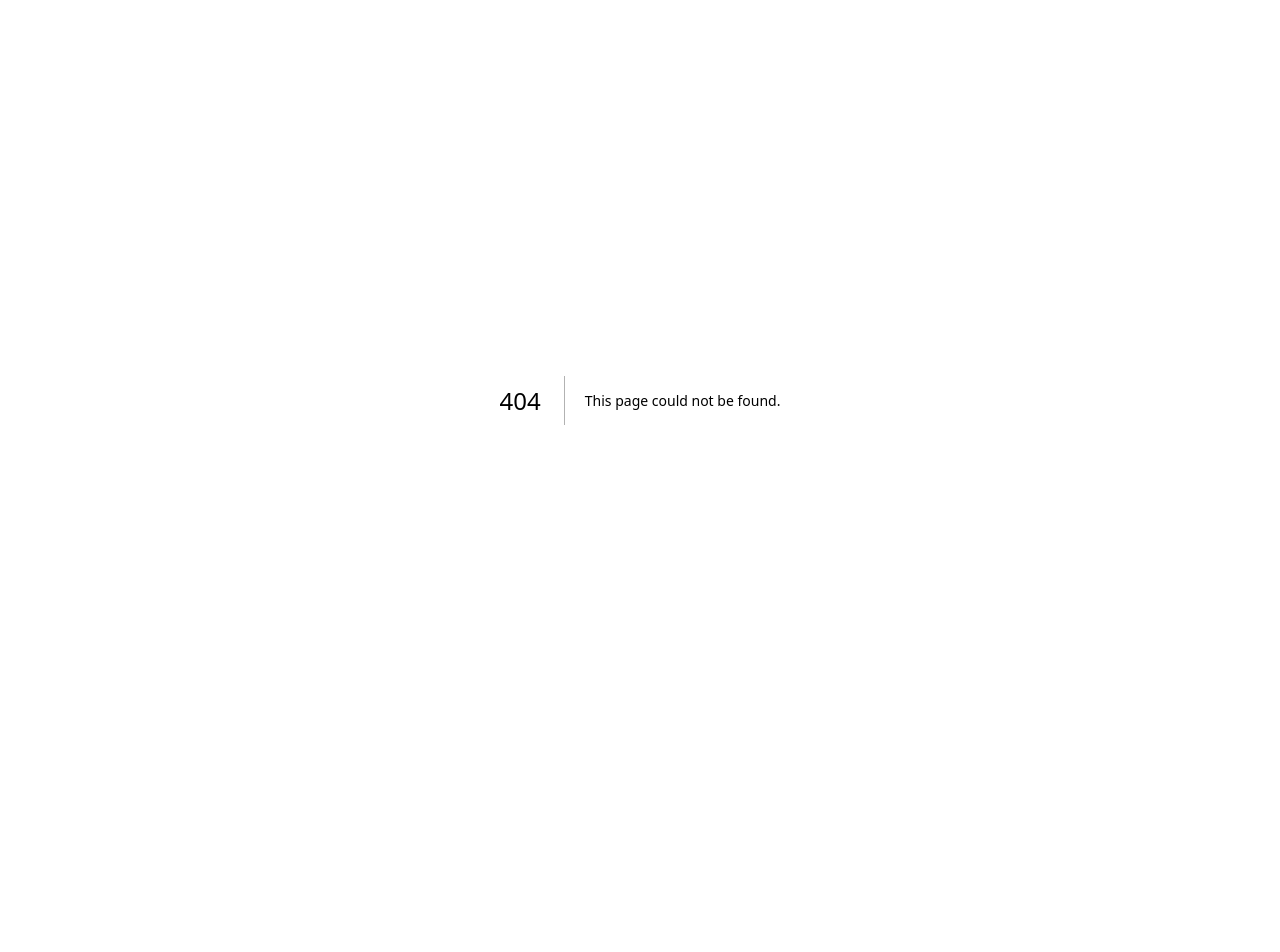
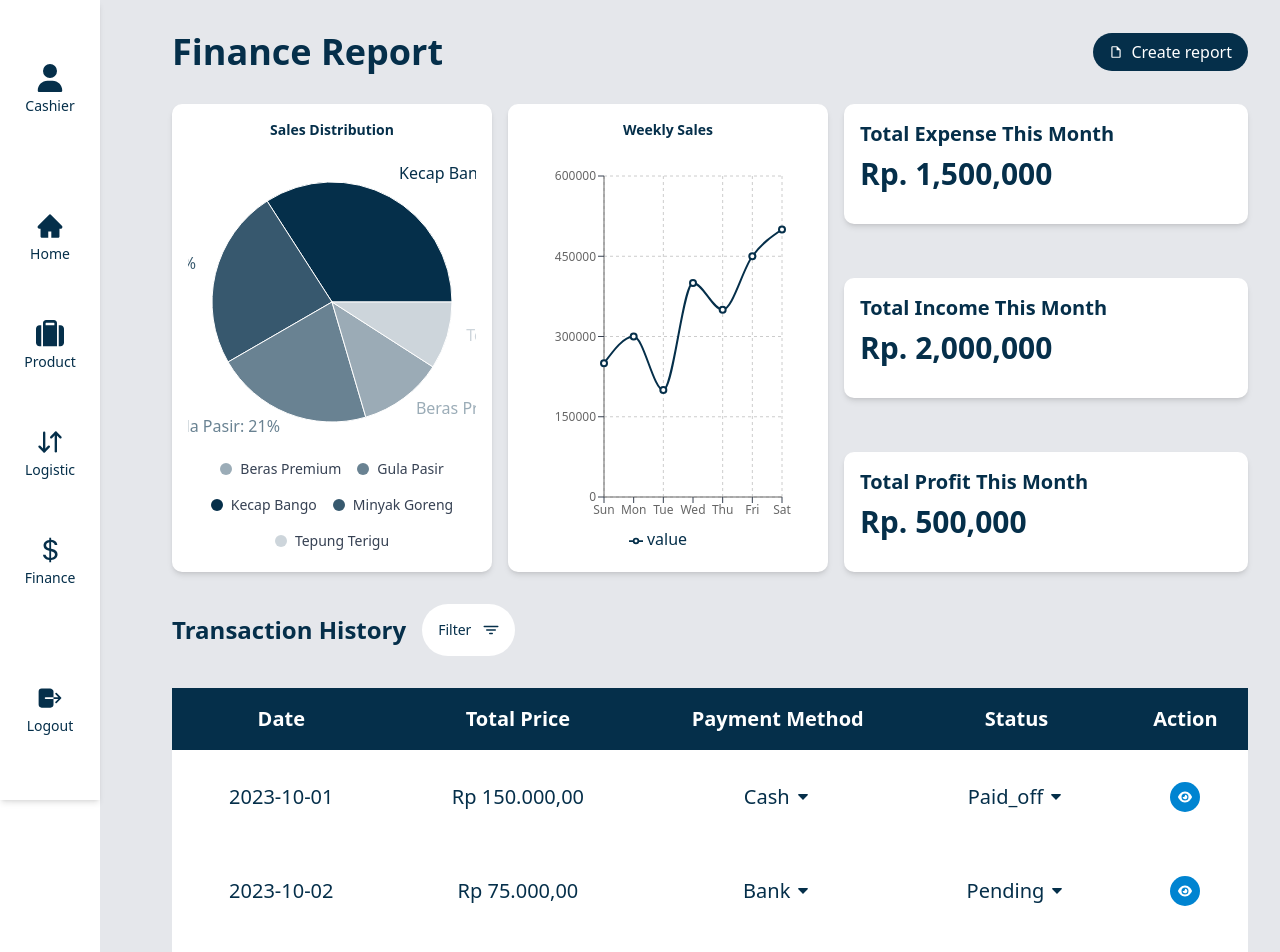
Before and after one commit to Panjiiiiiii/study-case-retail-app, a Next.js app: page /admin/finance in a window 1280 px wide. Before the commit this address had no page. Shown: the top 952 px of the page. Before the commit the page ends 800 px from the top, so only its background shows below. Built offline with nearby package versions, Linux system fonts and the light colour scheme.

Commit message:
Add finance report page with line and pie charts, transaction table, and summary cards

```diff
--- /dev/null
+++ b/src/app/admin/finance/fragments/line-chart.jsx
@@ -0,0 +1,18 @@
+import { LineChartComponent } from "../../components/chart"
+
+export default function LineChart() {
+    const data = [
+        {name: 'Sun', value: 250000},
+        {name: 'Mon', value: 300000},
+        {name: 'Tue', value: 200000},
+        {name: 'Wed', value: 400000},
+        {name: 'Thu', value: 350000},
+        {name: 'Fri', value: 450000},
+        {name: 'Sat', value: 500000},
+    ]
+    return (
+        <>
+            <LineChartComponent data={data} title="Weekly Sales" className="flex-1 w-full"/>
+        </>
+    )
+};
--- /dev/null
+++ b/src/app/admin/finance/fragments/pie-chart.jsx
@@ -0,0 +1,17 @@
+import { PieChartComponent } from "../../components/chart"
+
+export default function PieChart() {
+    const data = [
+        { name: 'Kecap Bango', value: 45 },
+        { name: 'Minyak Goreng', value: 32 },
+        { name: 'Gula Pasir', value: 28 },
+        { name: 'Beras Premium', value: 15 },
+        { name: 'Tepung Terigu', value: 12 },
+    ]
+
+    return (
+        <>
+            <PieChartComponent data={data} title="Sales Distribution" className="flex-1 w-full"/>
+        </>
+    );
+};
--- /dev/null
+++ b/src/app/admin/finance/fragments/table.jsx
@@ -0,0 +1,101 @@
+"use client";
+
+import { Button } from "@/components/ui/Button";
+import { H1 } from "@/components/ui/Text";
+import { useState } from "react";
+import { FaEye, FaMagnifyingGlass, FaPlus, FaTrash } from "react-icons/fa6";
+
+import { TiArrowSortedDown } from "react-icons/ti";
+import Pagination from "../../components/pagination";
+
+export default function TableTransaction(params) {
+    const [currentPage, setCurrentPage] = useState(1);
+    const itemsPerPage = 3;
+    const logistic = [
+        {
+            date: "2023-10-01",
+            total_price : 150000,
+            payment_method: "Cash",
+            status: "Paid_off",
+        },
+        {
+            date: "2023-10-02",
+            total_price : 75000,
+            payment_method: "Bank",
+            status: "Pending",
+        },
+        {
+            date: "2023-10-03",
+            total_price : 300000,
+            payment_method: "Credit Card",
+            status: "Paid_off",
+        },
+        {
+            date: "2023-10-04",
+            total_price : 120000,
+            payment_method: "Cash",
+            status: "Pending",
+        },
+        {
+            date: "2023-10-05",
+            total_price : 225000,
+            payment_method: "Bank",
+            status: "Paid_off",
+        },
+        {
+            date: "2023-10-06",
+            total_price : 225000,
+            payment_method: "Credit Card",
+            status: "Pending",
+        }
+    ];
+
+    const startIndex = (currentPage - 1) * itemsPerPage;
+    const paginatedItems = logistic.slice(startIndex, startIndex + itemsPerPage);
+    return (
+        <>
+        <table>
+            <thead>
+                <tr className="bg-sky-950">
+                    <th className="p-4 text-white text-[20px] text-center">Date</th>
+                    <th className="p-4 text-white text-[20px] text-center">Total Price</th>
+                    <th className="p-4 text-white text-[20px] text-center">Payment Method</th>
+                    <th className="p-4 text-white text-[20px] text-center">Status</th>
+                    <th className="p-4 text-white text-[20px] text-center">Action</th>
+                </tr>
+            </thead>
+            <tbody>
+                {paginatedItems.map((item, index) => (
+                    <tr key={index} className="bg-white text-center">
+                        <td className="p-8 text-[20px] text-sky-950 text-center">{item.date}</td>
+                        <td className="p-8 text-[20px] text-sky-950 text-center">{item.total_price.toLocaleString('id-ID', { style: 'currency', currency: 'IDR' })}</td>
+                        <td className="p-8 text-[20px] text-sky-950 text-center">
+                            <div className="flex items-center justify-center gap-1">
+                                {item.payment_method}
+                                <TiArrowSortedDown className="text-[18px]" />
+                            </div>
+                        </td>
+                        <td className="p-8 text-[20px] text-sky-950 text-center">
+                            <div className="flex items-center justify-center gap-1">
+                                {item.status}
+                                <TiArrowSortedDown className="text-[18px]" />
+                            </div>
+                        </td>
+                        <td className="p-8 text-[20px] text-sky-950 text-center">
+                            <Button className={`rounded-full p-2 bg-[#0084D1] text-white`}>
+                                <span><FaEye /></span>
+                            </Button>
+                        </td>
+                    </tr>
+                ))}
+            </tbody>
+        </table>
+        <Pagination
+            currentPage={currentPage}
+            onPageChange={setCurrentPage}
+            totalItems={logistic.length}
+            itemsPerPage={itemsPerPage}
+        />
+        </>
+    )
+};
--- /dev/null
+++ b/src/app/admin/finance/page.js
@@ -0,0 +1,53 @@
+import { Button } from "@/components/ui/Button";
+import { H1, P } from "@/components/ui/Text";
+import { MdOutlineInsertDriveFile } from "react-icons/md";
+import { PieChartComponent } from "../components/chart";
+import PieChart from "./fragments/pie-chart";
+import LineChart from "./fragments/line-chart";
+import { IoFilter } from "react-icons/io5";
+import TableTransaction from "./fragments/table";
+
+export default function page(params) {
+
+    return (
+        <div className="flex flex-col justify-start ml-[72px] py-8 pr-8 gap-4">
+            <div className="flex flex-row justify-between items-center mb-4">
+                <H1 className={`text-4xl`}>Finance Report</H1>
+                <Button variant="default" className={"flex items-center gap-2 rounded-4xl"}>
+                    <span><MdOutlineInsertDriveFile /></span>
+                    <P>Create report</P>
+                </Button>
+            </div>
+            <div className="flex flex-row justify-between gap-4 mb-4">
+                <PieChart />
+                <LineChart />
+                <div className="flex flex-col justify-between w-[404px]">
+                    <div className="flex flex-col p-4 h-[120px] bg-white rounded-lg shadow-md">
+                        <H1 className="text-xl mb-2">Total Expense This Month</H1>
+                        <P className="text-3xl font-bold text-sky-950">Rp. 1,500,000</P>
+                    </div>
+                    <div className="flex flex-col p-4 h-[120px] bg-white rounded-lg shadow-md">
+                        <H1 className="text-xl mb-2">Total Income This Month</H1>
+                        <P className="text-3xl font-bold text-sky-950">Rp. 2,000,000</P>
+                    </div>
+                    <div className="flex flex-col p-4 h-[120px] bg-white rounded-lg shadow-md">
+                        <H1 className="text-xl mb-2">Total Profit This Month</H1>
+                        <P className="text-3xl font-bold text-sky-950">Rp. 500,000</P>
+                    </div>
+                </div>
+            </div>
+            <div className="flex flex-col justify-start gap-4">
+                <div className="flex flex-row justify-start items-center gap-4 mb-4">
+                    <H1 className={`text-2xl`}>Transaction History</H1>
+                    <Button className={`p-4 rounded-4xl text-sky-950 bg-white`}>
+                        <div className="flex flex-row items-center gap-3">
+                            <span>Filter</span>
+                            <IoFilter size={16} />
+                        </div>
+                    </Button>
+                </div>
+                <TableTransaction/>
+            </div>
+        </div>
+    );
+};
```
